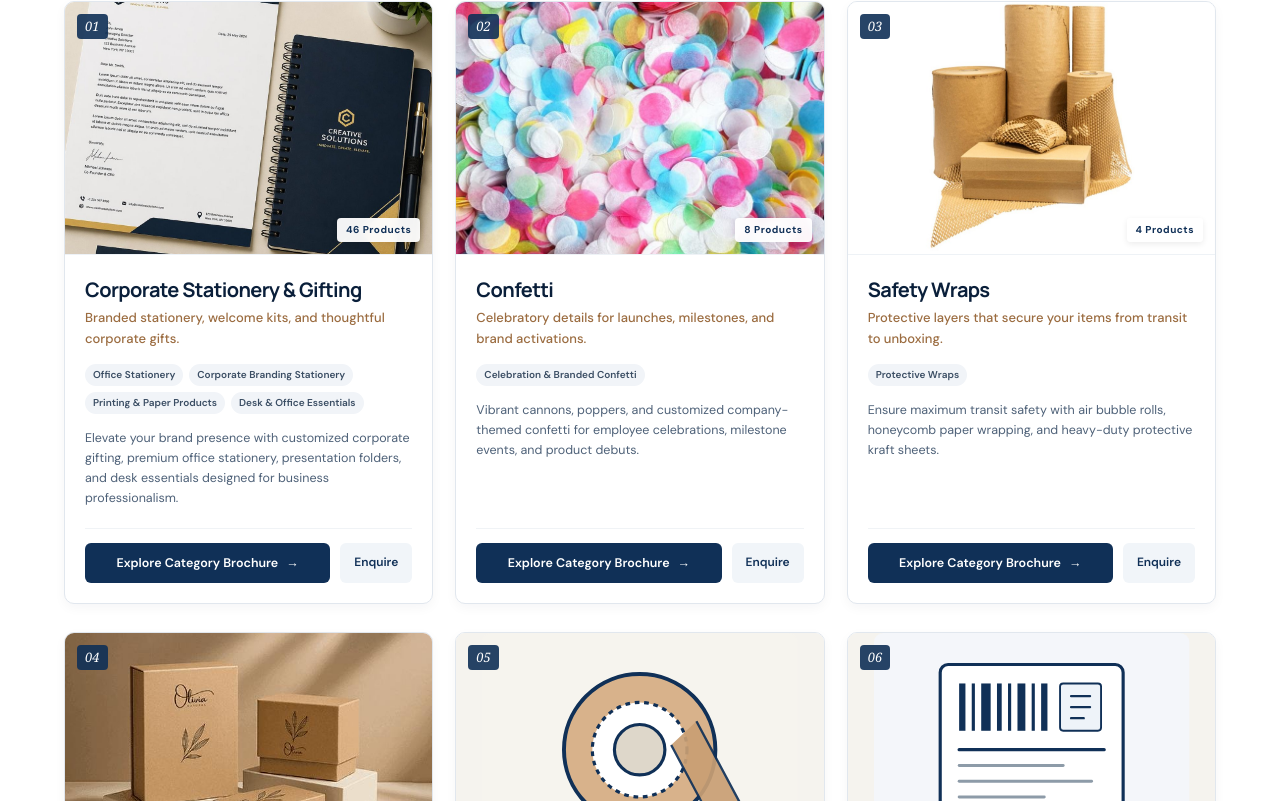
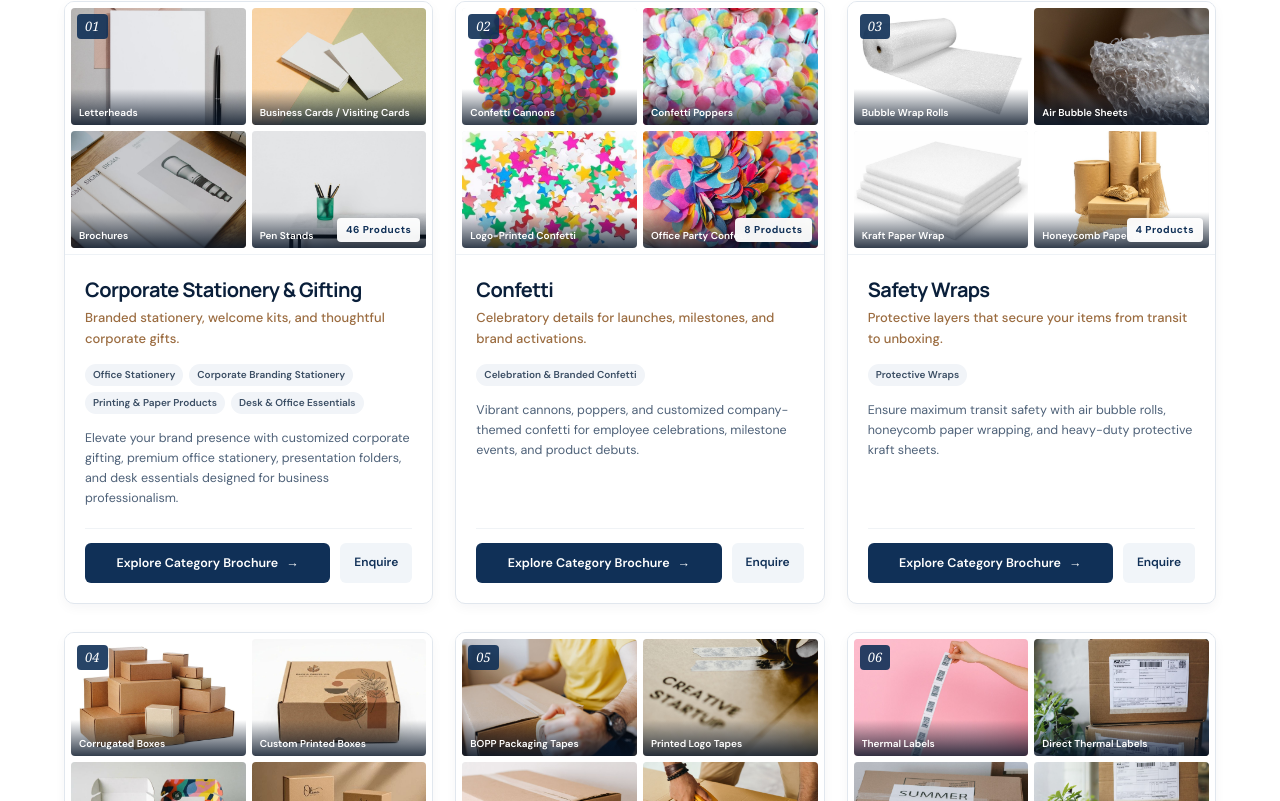
Before and after one commit to vivekrawt/AbiraEnterprises, a React (Vite) app in the folder client/: page / in a window 1280 px wide. Shown: the part 1079-1880 px from the top of the page. Built offline with nearby package versions, Linux system fonts and the light colour scheme.

Commit message:
Show product image collages in catalogue

```diff
--- a/client/src/components/Collections.jsx
+++ b/client/src/components/Collections.jsx
@@ -3,6 +3,47 @@ import { categories, allProductItems, getProductImagePath } from '../../../share
 import PlaceholderThumb from './PlaceholderThumb.jsx';
 
 export const productNames = allProductItems.map(item => item.name);
+
+function CategoryProductPreview({ category }) {
+  const allProducts = category.subcategories.flatMap(subcategory =>
+    subcategory.products.map(product => ({ subcategory, product }))
+  );
+  const firstProductPerSubcategory = category.subcategories
+    .filter(subcategory => subcategory.products.length > 0)
+    .map(subcategory => ({
+      subcategory,
+      product: subcategory.products[0]
+    }));
+  const previewProducts = (
+    firstProductPerSubcategory.length >= 4 ? firstProductPerSubcategory : allProducts
+  ).slice(0, 4);
+
+  return (
+    <div className="category-product-preview" role="group" aria-label={`${category.title} product previews`}>
+      {previewProducts.map(({ subcategory, product }) => {
+        const imageId = product.image ?? subcategory.defaultImage ?? category.image;
+        const imagePath =
+          getProductImagePath(category.id, product.name) ??
+          (imageId == null ? null : `/assets/product-${imageId}.jpg`);
+
+        return (
+          <div className="category-product-preview-item" key={product.name}>
+            {imagePath ? (
+              <img src={imagePath} alt={`${product.name} preview`} loading="lazy" />
+            ) : (
+              <PlaceholderThumb
+                type={category.placeholderType || subcategory.placeholderType || 'tape'}
+                subType={product.tapeType || product.labelType}
+                label={product.name}
+              />
+            )}
+            <span className="category-product-preview-label">{product.name}</span>
+          </div>
+        );
+      })}
+    </div>
+  );
+}
 
 export default function Collections({ onOpen, onEnquire, search = '' }) {
   // viewMode: 'overview' (6 category brochure cards) or 'category' (in-depth category view)
@@ -156,19 +197,7 @@ export default function Collections({ onOpen, onEnquire, search = '' }) {
               return (
                 <div key={cat.id} className="category-brochure-card">
                   <div className="cat-card-media">
-                    {cat.image ? (
-                      <img
-                        src={`/assets/product-${cat.image}.jpg`}
-                        alt={`${cat.title} overview`}
-                        loading="lazy"
-                      />
-                    ) : (
-                      <PlaceholderThumb
-                        type={cat.placeholderType || 'tape'}
-                        subType=""
-                        label={cat.title}
-                      />
-                    )}
+                    <CategoryProductPreview category={cat} />
                     <span className="cat-index-badge">0{idx + 1}</span>
                     <span className="cat-count-badge">{totalItems} Products</span>
                   </div>
@@ -265,18 +294,7 @@ export default function Collections({ onOpen, onEnquire, search = '' }) {
             </div>
 
             <div className="category-hero-visual">
-              {selectedCategory.image ? (
-                <img
-                  src={`/assets/product-${selectedCategory.bannerImage || selectedCategory.image}.jpg`}
-                  alt={`${selectedCategory.title} representative showcase`}
-                />
-              ) : (
-                <PlaceholderThumb
-                  type={selectedCategory.placeholderType || 'tape'}
-                  subType=""
-                  label={selectedCategory.title}
-                />
-              )}
+              <CategoryProductPreview category={selectedCategory} />
             </div>
           </div>
 
--- a/client/src/styles.css
+++ b/client/src/styles.css
@@ -585,6 +585,55 @@ svg {
   transition: transform 0.4s;
 }
 
+.cat-card-media > .category-product-preview {
+  position: absolute;
+  inset: 0;
+}
+
+.category-product-preview {
+  display: grid;
+  width: 100%;
+  height: 100%;
+  grid-template-columns: repeat(2, minmax(0, 1fr));
+  grid-template-rows: repeat(2, minmax(0, 1fr));
+  gap: 6px;
+  padding: 6px;
+  background: #ffffff;
+}
+
+.category-product-preview-item {
+  position: relative;
+  min-width: 0;
+  min-height: 0;
+  overflow: hidden;
+  border-radius: 4px;
+  background: #eef2f6;
+}
+
+.category-product-preview-item img {
+  display: block;
+  width: 100%;
+  height: 100%;
+  object-fit: cover;
+  transition: transform 0.35s;
+}
+
+.category-product-preview-label {
+  position: absolute;
+  right: 0;
+  bottom: 0;
+  left: 0;
+  padding: 18px 8px 6px;
+  overflow: hidden;
+  background: linear-gradient(transparent, rgba(6, 19, 37, 0.82));
+  color: #ffffff;
+  font-size: 10px;
+  font-weight: 600;
+  line-height: 1.2;
+  text-overflow: ellipsis;
+  white-space: nowrap;
+}
+
 .category-brochure-card:hover .cat-card-media img {
   transform: scale(1.05);
 }
@@ -826,11 +875,17 @@ svg {
 }
 
 .category-hero-visual {
+  position: relative;
   border-radius: 8px;
   overflow: hidden;
   box-shadow: 0 8px 24px rgba(0, 0, 0, 0.2);
   aspect-ratio: 1.35;
   background: #ffffff;
+}
+
+.category-hero-visual > .category-product-preview {
+  position: absolute;
+  inset: 0;
 }
 
 .category-hero-visual img {
```
